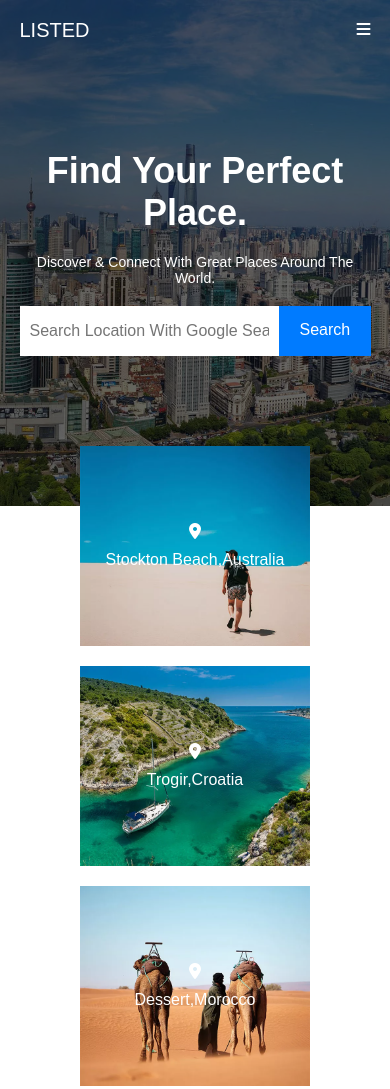
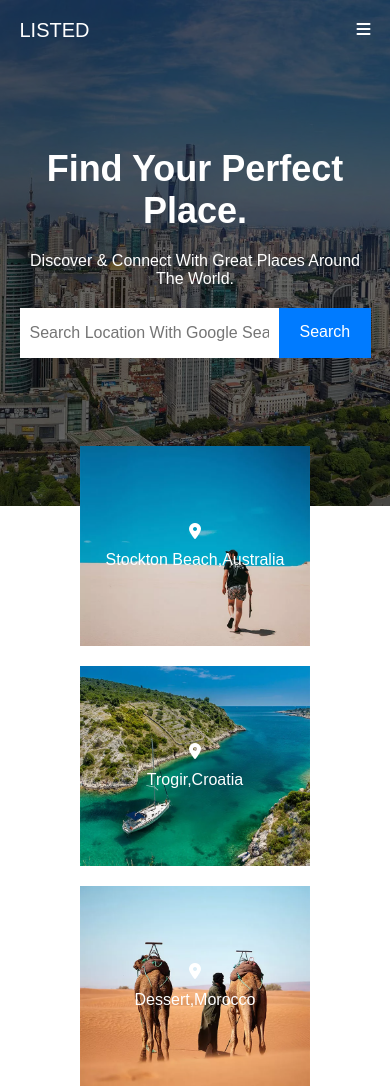
Before and after one commit to Rishisisodia/web_creation_project, a plain HTML site: page index.html in a window 390 px wide. Shown: the top 1089 px of the page. Drawn offline with nearby package versions, Linux system fonts and the light colour scheme.

Commit message:
hero font size

```diff
--- a/style.css
+++ b/style.css
@@ -115,18 +115,17 @@ li:hover{
 
 .hero p{
 	color: white;
-	font-size: 14px;
+	font-size: 20px;
 	font-weight: 300;
 	margin-bottom: 20px;
 	text-transform: capitalize;
 }
 
 .search-bar{
+	background: white;
+	display: flex;
 	max-width: 700px;
 	width: 100%;
-	background: white;
-	display: flex;
-	align-items: center;
 	margin-left: auto;
 	margin-right: auto;
 }
@@ -747,7 +746,11 @@ li:hover{
 	}
 
 	.hero h1{
-		font-size: 24px;
+		font-size: 20px;
+	}
+
+	.hero p{
+		font-size: 16px;
 	}
 
 	.search-bar{
```
